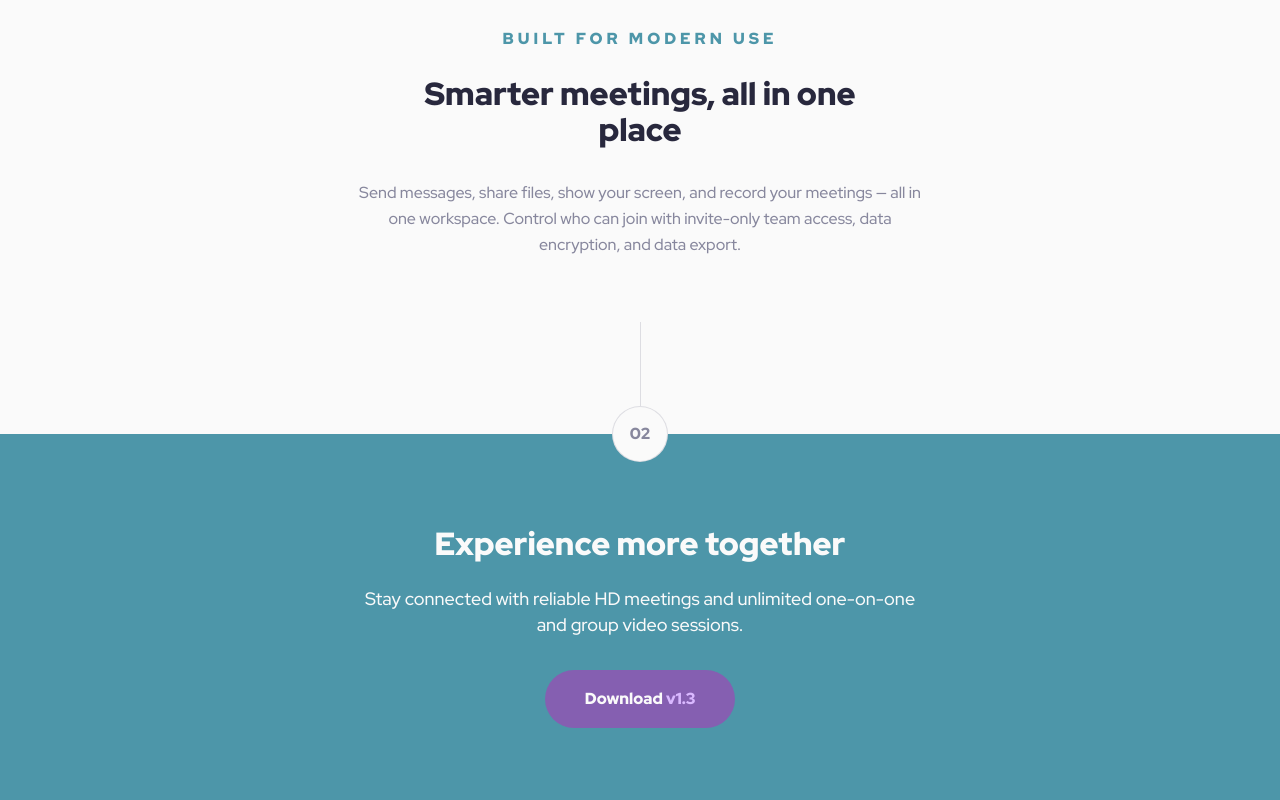
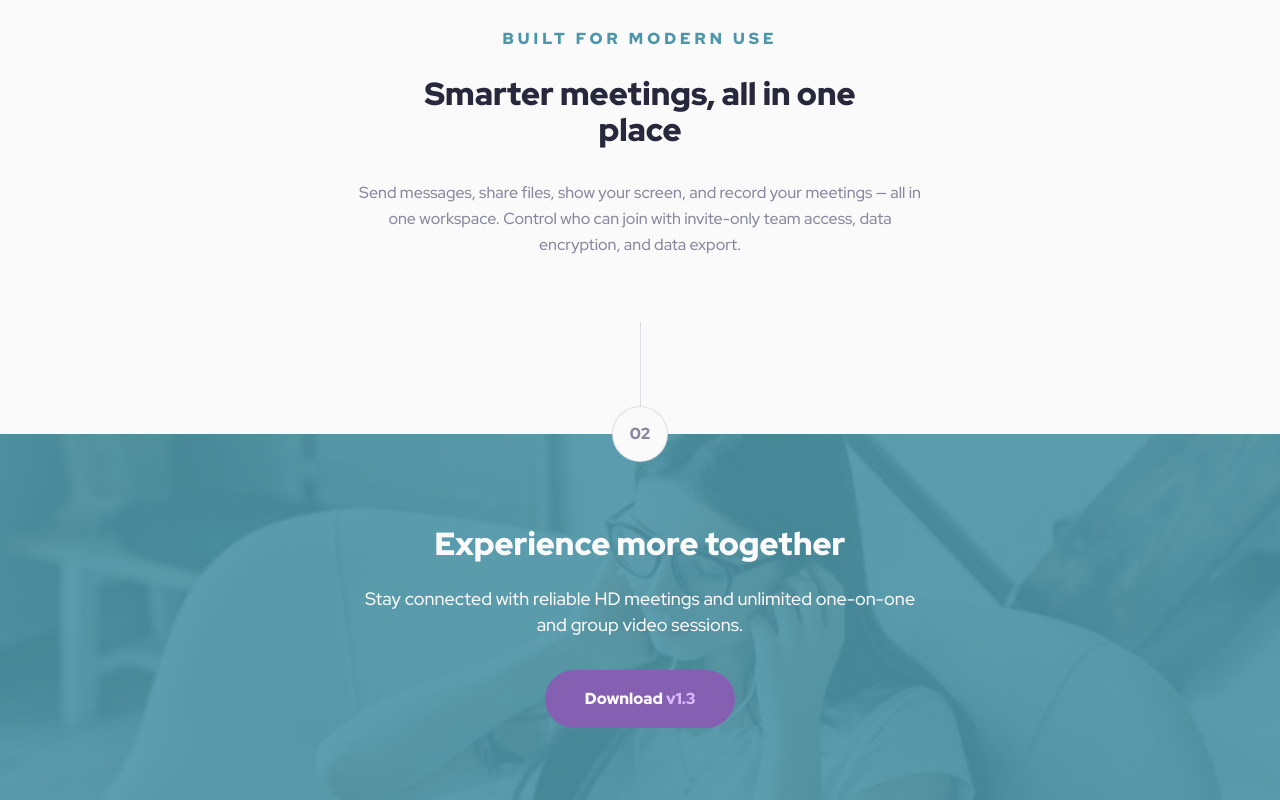
Before and after one commit to john-mirage/frontend-mentor-meet-landing-page, a React (Vite) app: page / in a window 1280 px wide. Shown: the part 1274-2074 px from the top of the page. Built offline with nearby package versions, Linux system fonts and the light colour scheme.

Commit message:
feat: add footer image

```diff
--- a/src/components/Footer/Footer.style.ts
+++ b/src/components/Footer/Footer.style.ts
@@ -1,4 +1,6 @@
 import { styled } from "@styles/stitches.config";
+import BasePlaceholder from "@components/Placeholder";
+import BaseImage from "@components/Image";
 import { container, headline } from "@styles/stitches.mixins";
 
 export const Footer = styled("footer", {
@@ -10,7 +12,24 @@ export const Footer = styled("footer", {
   backgroundColor: "$teal",
 });
 
+export const Placeholder = styled(BasePlaceholder, {
+  position: "absolute",
+  zIndex: 10,
+  top: 0,
+  bottom: 0,
+  left: 0,
+  right: 0,
+  opacity: 0.1,
+});
+
+export const Image = styled(BaseImage, {
+  width: "100%",
+  height: "100%",
+});
+
 export const Container = styled("div", container, {
+  position: "relative",
+  zIndex: 100,
   display: "flex",
   flexDirection: "column",
   alignItems: "center",
--- a/src/components/Footer/Footer.tsx
+++ b/src/components/Footer/Footer.tsx
@@ -1,9 +1,30 @@
 import Button from "@components/Button";
 import * as Styled from "./Footer.style";
+import footerMobileImage from "@images/mobile/image-footer.jpg";
+import footerTabletImage from "@images/tablet/image-footer.jpg";
 
 const Footer = () => {
   return (
     <Styled.Footer>
+      <Styled.Placeholder>
+        <Styled.Image
+          src={footerMobileImage}
+          alt=""
+          width="750"
+          height="856"
+          loading="lazy"
+          decoding="async"
+          ariaHidden="true"
+          sources={[
+            {
+              srcSet: footerTabletImage,
+              media: "(min-width: 768px)",
+              width: "768",
+              height: "428",
+            },
+          ]}
+        />
+      </Styled.Placeholder>
       <Styled.Container>
         <Styled.Title>Experience more together</Styled.Title>
         <Styled.Subtitle>
--- a/src/components/Image/BaseImage/BaseImage.style.ts
+++ b/src/components/Image/BaseImage/BaseImage.style.ts
@@ -4,5 +4,5 @@ export const Image = styled("img", {
   width: "100%",
   height: "100%",
   objectFit: "cover",
-  objectPosition: "center",
+  objectPosition: "top center",
 });
--- a/src/components/Image/BasePicture/BasePicture.style.ts
+++ /dev/null
@@ -1,7 +0,0 @@
-import BaseImage from "../BaseImage";
-import { styled } from "@styles/stitches.config";
-
-export const Image = styled(BaseImage, {
-  width: "100%",
-  height: "100%",
-});
--- a/src/components/Image/BasePicture/BasePicture.tsx
+++ b/src/components/Image/BasePicture/BasePicture.tsx
@@ -1,4 +1,4 @@
-import * as Styled from "./BasePicture.style";
+import BaseImage from "../BaseImage";
 
 interface Props extends image.BaseImage {
   sources: image.Source[];
@@ -19,13 +19,14 @@ const BasePicture = ({
     <picture className={className}>
       {sources.map((source) => (
         <source
+          key={source.srcSet}
           srcSet={source.srcSet}
           media={source.media}
           width={source.width}
           height={source.height}
         />
       ))}
-      <Styled.Image
+      <BaseImage
         src={src}
         alt={alt}
         width={width}
```
